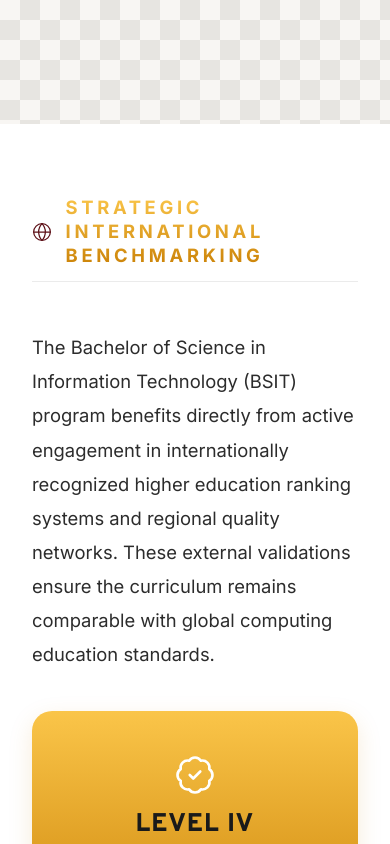
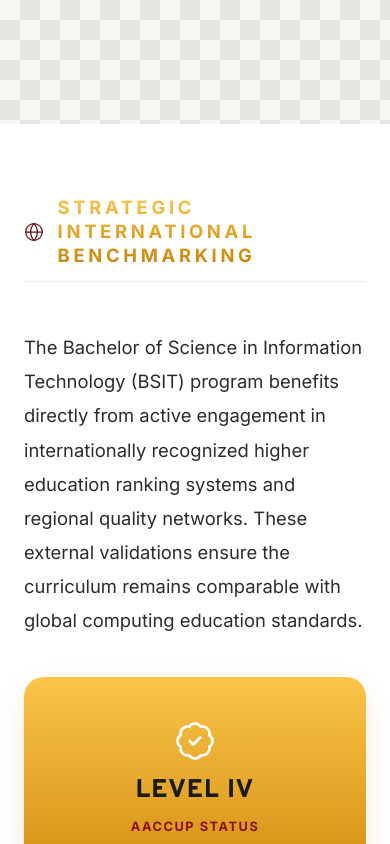
Before and after one commit to fr-anz/DIT-Accred, a SvelteKit app: page /planning in a window 390 px wide. Shown: the part 720-1564 px from the top of the page. Built offline with nearby package versions, Linux system fonts and the light colour scheme.

Commit message:
design: switch content sections to fluid 10% side padding matching the community page scale at 100% zoom

```diff
--- a/src/routes/planning/+page.svelte
+++ b/src/routes/planning/+page.svelte
@@ -453,12 +453,23 @@
 		--section-max-width: 1280px; /* Zoom 125% equivalent sizing (less white space) */
 	}
 
-	/* Base scaling for 125% zoom feel */
 	.content_section {
-		max-width: var(--section-max-width);
-		margin: 0 auto;
-		padding: 2.5rem 2rem 4rem 2rem;
+		width: 100%;
+		box-sizing: border-box;
+		padding: 2.5rem 10% 4rem 10%; /* Fluid 10% side padding matching the community page scale at 100% zoom */
 		font-size: 1.05rem;
+	}
+
+	@media (max-width: 1024px) {
+		.content_section {
+			padding: 2.5rem 6% 4rem 6%;
+		}
+	}
+
+	@media (max-width: 640px) {
+		.content_section {
+			padding: 2rem 1.5rem 3.5rem 1.5rem;
+		}
 	}
 
 	#strategic-benchmarking {
```
